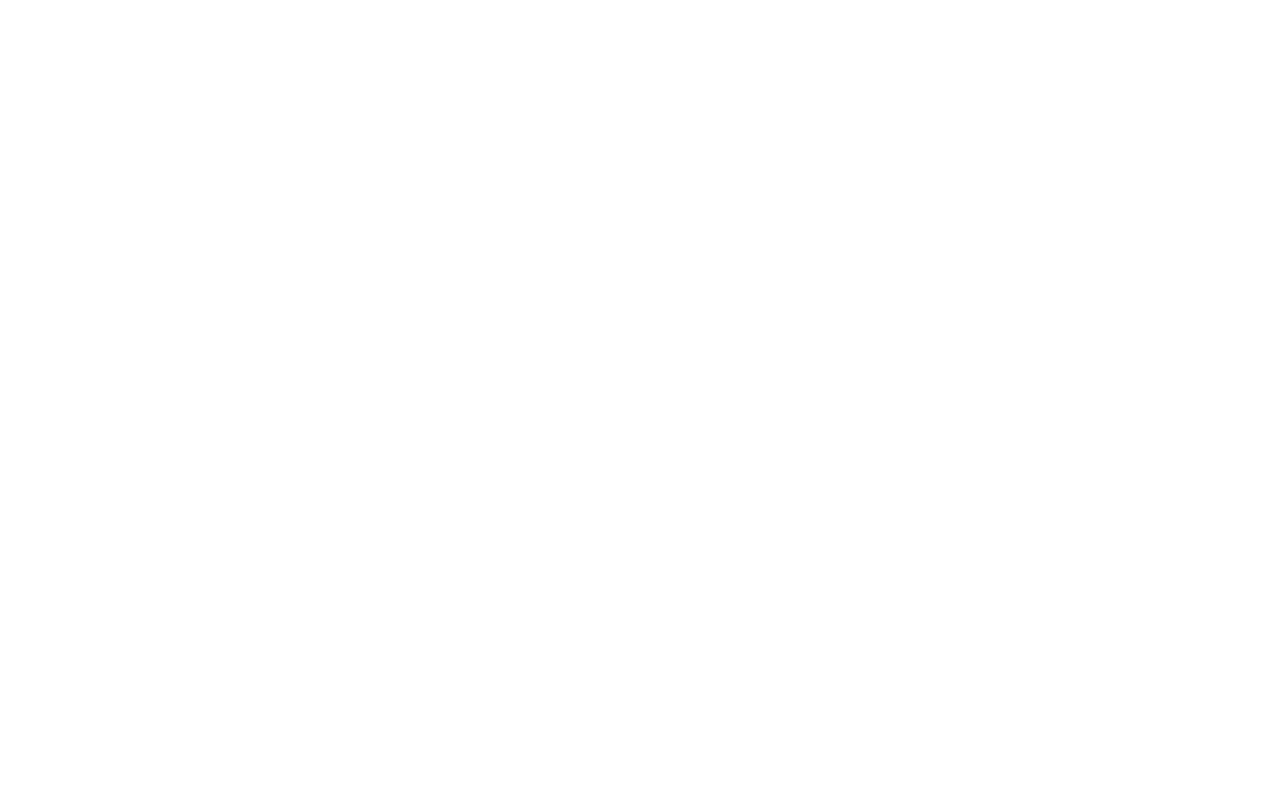
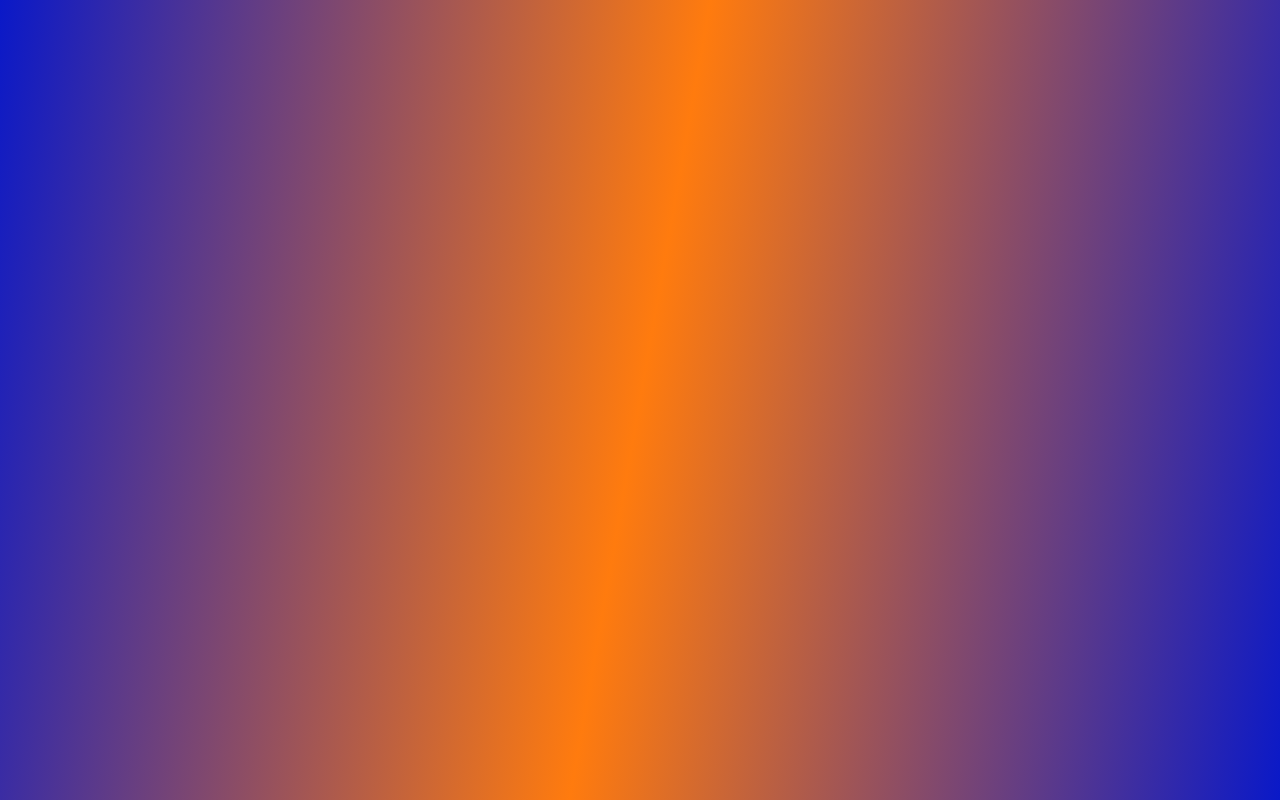
Before and after one commit to EugeneSchoolnik/MovieTicketsWeb, a Vue app in the folder client/: page / in a window 1280 px wide. Built offline with nearby package versions, Linux system fonts and the light colour scheme.

Commit message:
Fonts are connected, basic settings are set

```diff
--- a/client/src/App.vue
+++ b/client/src/App.vue
@@ -1,5 +1,20 @@
-<script setup lang="ts"></script>
+<script lang="ts">
+import s from "./app.module.scss";
 
-<template></template>
+export default {
+  name: "app",
+  data() {
+    return {
+      s,
+    };
+  },
+};
+</script>
 
-<style scoped></style>
+<template>
+  <div :class="s.app"></div>
+</template>
+
+<style lang="scss">
+@import url("app.module.scss");
+</style>
--- /dev/null
+++ b/client/src/app.module.scss
@@ -0,0 +1,6 @@
+.app {
+  height: 100vh;
+  background: linear-gradient(100deg, $darkBlue 0%, $orange 50%, $darkBlue 100%);
+  display: flex;
+  justify-content: center;
+}
--- a/client/src/assets/styles/style.scss
+++ b/client/src/assets/styles/style.scss
@@ -0,0 +1,12 @@
+@import url("https://fonts.googleapis.com/css2?family=Lato:ital,wght@0,300;0,400;0,700;0,900;1,300;1,400;1,700;1,900&display=swap");
+
+* {
+  margin: 0;
+  padding: 0;
+  border: none;
+  outline: none;
+  box-sizing: border-box;
+  font-family: "Lato", sans-serif;
+  font-size: $fs;
+  color: #fff;
+}
--- a/client/src/assets/styles/variables.scss
+++ b/client/src/assets/styles/variables.scss
@@ -0,0 +1,11 @@
+$appWitdh: 1200;
+$minAppWidth: 320px;
+$fs: calc(12 * 1px + (16 - 12) / 0.7 * ((100vw - $minAppWidth) / $appWitdh));
+
+// colors
+$success: rgb(45, 240, 45);
+$warning: rgb(235, 235, 35);
+$danger: rgb(240, 50, 50);
+
+$darkBlue: rgb(10, 25, 200);
+$orange: rgb(255, 123, 14);
--- a/client/vite.config.ts
+++ b/client/vite.config.ts
@@ -1,7 +1,15 @@
-import { defineConfig } from 'vite'
-import vue from '@vitejs/plugin-vue'
+import { defineConfig } from "vite";
+import vue from "@vitejs/plugin-vue";
 
 // https://vitejs.dev/config/
 export default defineConfig({
   plugins: [vue()],
-})
+  css: {
+    preprocessorOptions: {
+      scss: {
+        additionalData: `@import './src/assets/styles/variables.scss';
+        @import './src/assets/styles/mixins.scss';`,
+      },
+    },
+  },
+});
```
